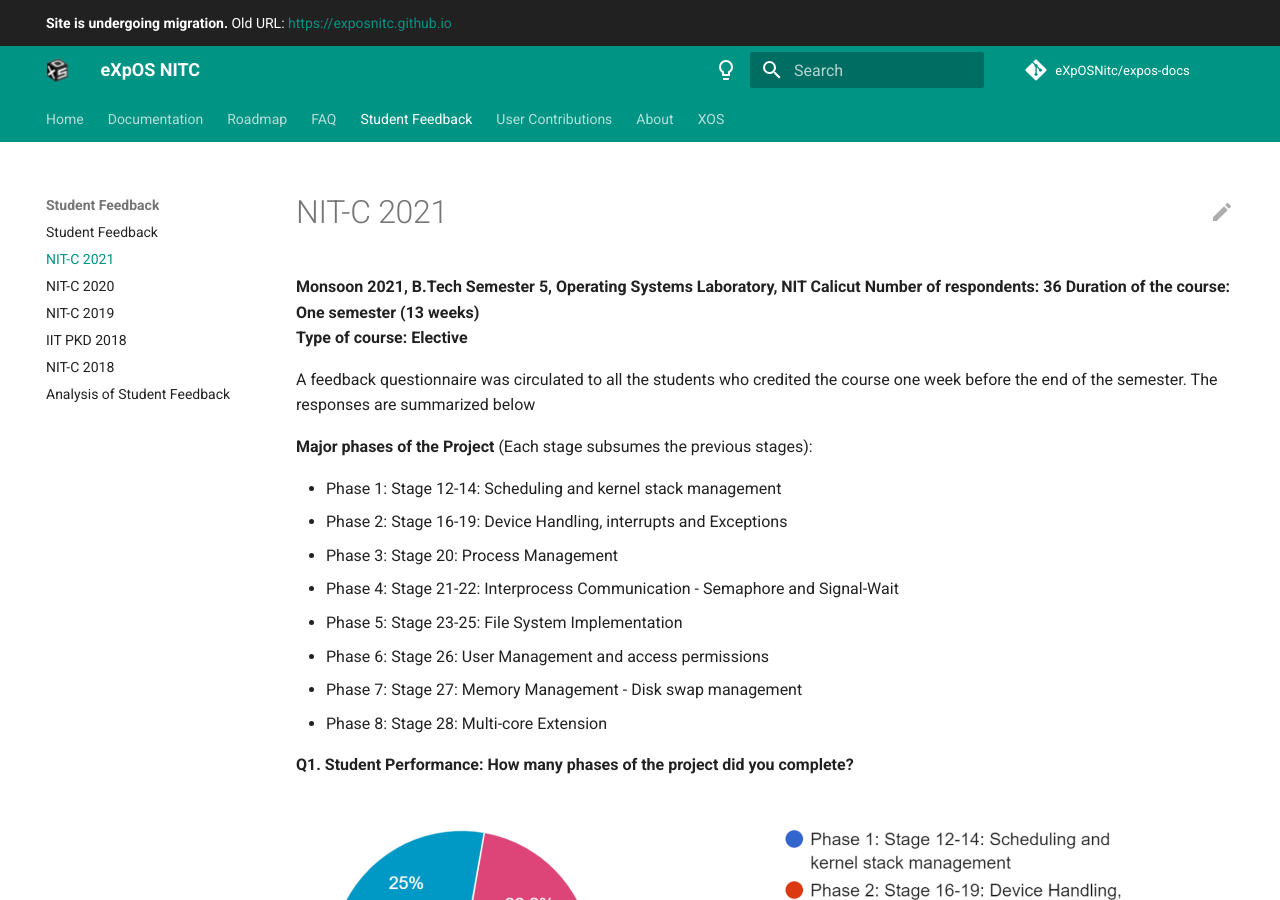
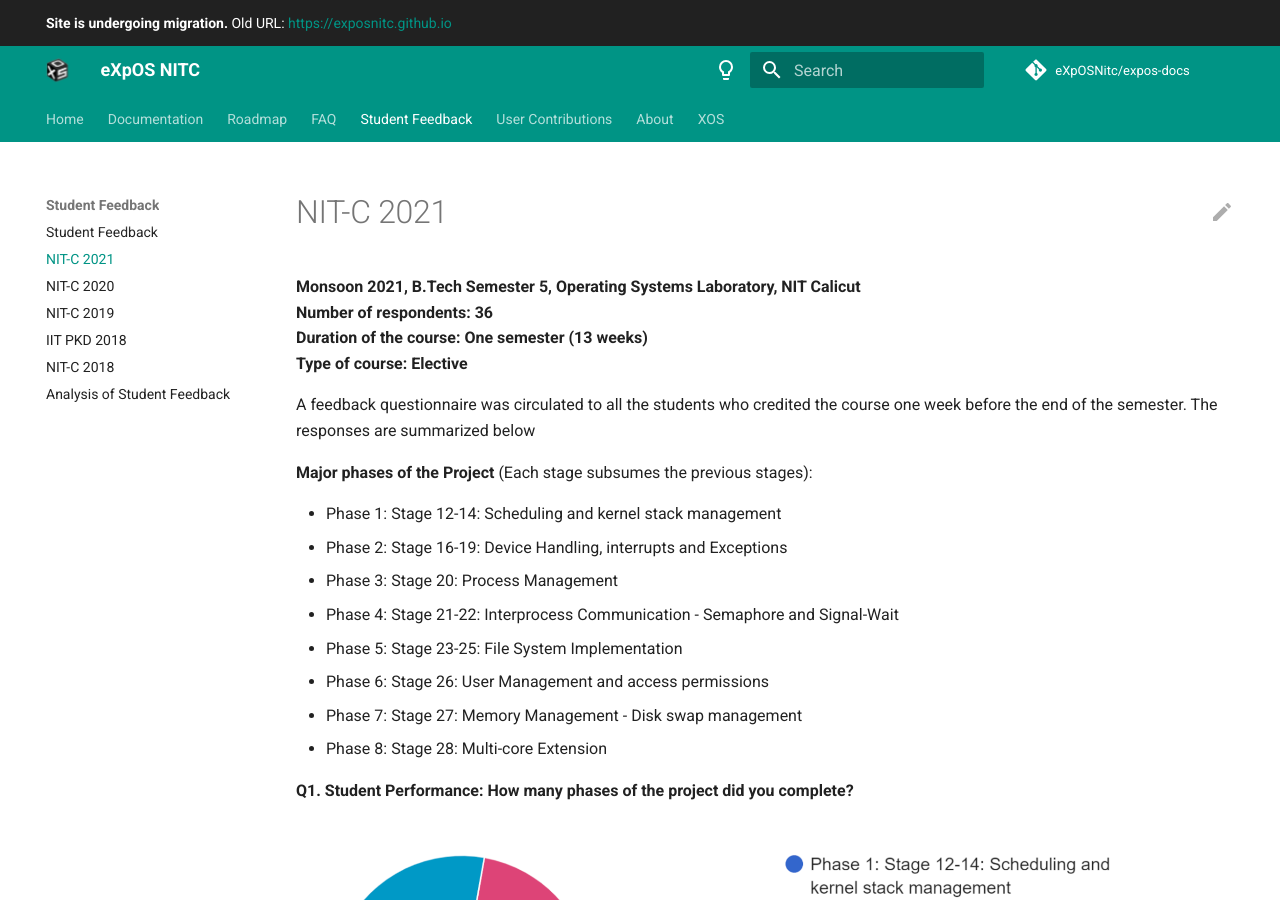
Before and after one commit to eXpOSNitc/expos-docs, an MkDocs documentation site: the page built from docs/feedback/nitc21/index.md, in a window 1280 px wide and 900 px high. Built offline with MkDocs 1.6.1 and Material for MkDocs 9.7.7, drawn with Linux system fonts in a browser that asks for light colours; comment, search, counter and statistics services are not loaded.

Commit message:
Fixed jsmin version and formatting

```diff
--- a/docs/feedback/nitc21/index.md
+++ b/docs/feedback/nitc21/index.md
@@ -1,25 +1,26 @@
 ---
 hide:
-  - toc
+    - toc
 ---
-
 **Monsoon 2021, B.Tech Semester 5, Operating Systems Laboratory, NIT Calicut**
 **Number of respondents: 36**
 **Duration of the course: One semester (13 weeks)**
 **Type of course: Elective**
 
+
 A feedback questionnaire was circulated to all the students who credited the course one week before the end of the semester. The responses are summarized below
 
 **Major phases of the Project** (Each stage subsumes the previous stages):
 
-- Phase 1: Stage 12-14: Scheduling and kernel stack management
-- Phase 2: Stage 16-19: Device Handling, interrupts and Exceptions
-- Phase 3: Stage 20: Process Management
-- Phase 4: Stage 21-22: Interprocess Communication - Semaphore and Signal-Wait
-- Phase 5: Stage 23-25: File System Implementation
-- Phase 6: Stage 26: User Management and access permissions
-- Phase 7: Stage 27: Memory Management - Disk swap management
-- Phase 8: Stage 28: Multi-core Extension
+*   Phase 1: Stage 12-14: Scheduling and kernel stack management
+*   Phase 2: Stage 16-19: Device Handling, interrupts and Exceptions
+*   Phase 3: Stage 20: Process Management
+*   Phase 4: Stage 21-22: Interprocess Communication - Semaphore and Signal-Wait
+*   Phase 5: Stage 23-25: File System Implementation
+*   Phase 6: Stage 26: User Management and access permissions
+*   Phase 7: Stage 27: Memory Management - Disk swap management
+*   Phase 8: Stage 28: Multi-core Extension
+
 
 **Q1. Student Performance: How many phases of the project did you complete?**
 
--- a/requirements.txt
+++ b/requirements.txt
@@ -3,7 +3,7 @@
 htmlmin==0.1.12
 importlib-metadata==4.6.1
 Jinja2==3.0.1
-jsmin==2.2.2
+jsmin==3.0.1
 Markdown==3.3.4
 MarkupSafe==2.0.1
 mergedeep==1.3.4
```
